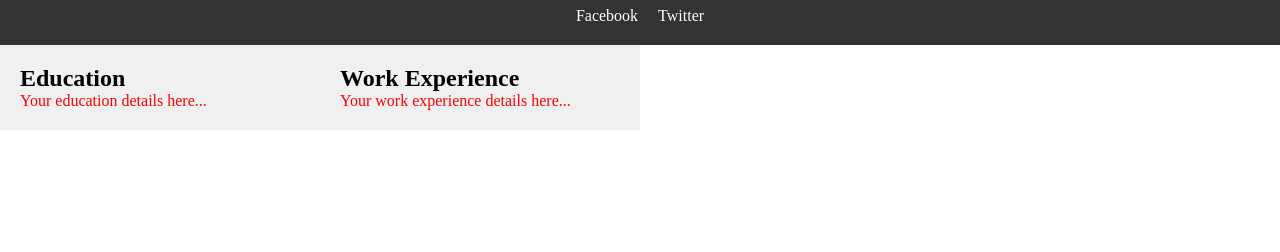
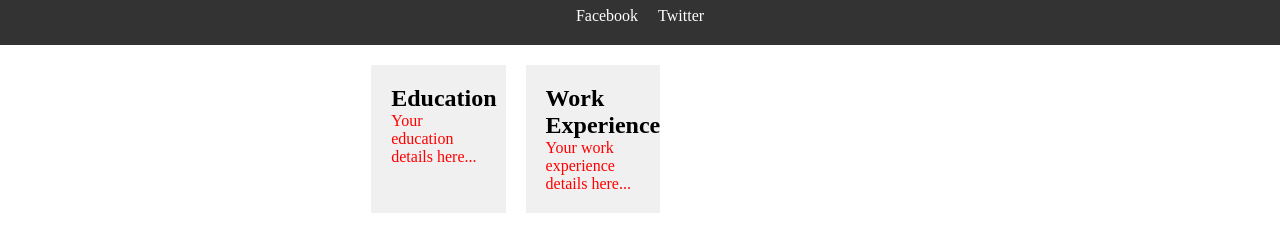
Before and after one commit to luckystrikeitstoasted/luckystrikeitstoasted.github.io, a plain HTML site: page index.html in a window 1280 px wide. Shown: the part 50-302 px from the top of the page. Drawn offline with Linux system fonts and the light colour scheme.

Commit message:
HTML+CSS

```diff
--- a/index.html
+++ b/index.html
@@ -15,6 +15,8 @@
     </div>
 </header>
 
+<main>
+    <div class="content">
         <aside class="side-panel">
             <h2>Education</h2>
             <p>Your education details here...</p>
@@ -24,6 +26,8 @@
             <h2>Work Experience</h2>
             <p>Your work experience details here...</p>
         </aside>
+    </div>
+</main>
 
 </body>
 </html>
--- a/styles.css
+++ b/styles.css
@@ -15,6 +15,7 @@ header {
 
 h1 {
     font-size: 24px;
+    margin-top: 0; /* Remove default margin */
 }
 
 .social-links {
@@ -30,11 +31,23 @@ h1 {
     text-decoration: none;
 }
 
+/* Styles for the main content */
+main {
+    display: flex;
+    justify-content: center;
+    align-items: flex-start;
+    margin-top: 20px;
+}
+
+.content {
+    display: flex;
+}
+
 /* Styles for the side panels */
 .side-panel {
     width: 25%;
     background-color: #f0f0f0;
     padding: 20px;
     box-sizing: border-box;
-    float: left;
+    margin-right: 20px;
 }
```
Lines whose indentation alone changed are shown as unchanged.
